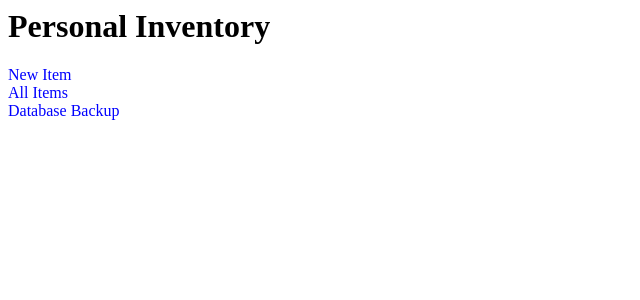
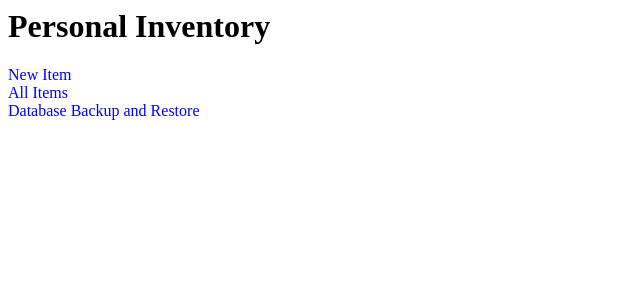
Before and after one commit to scrow/PHP-Inventory, a PHP site: page / in a window 1280 px wide. Shown: the top 300 px of the page, without its empty margins (0-640 px from the left). Run offline with PHP 8.4, Linux system fonts and the light colour scheme; a stand-in replaces the project's code that opens the database connection.

Commit message:
Update index.php link to backup.php
Signed-off-by: Steve Crow <scrow@sdf.org>

```diff
--- a/index.php
+++ b/index.php
@@ -15,7 +15,7 @@ require_once('globals.inc.php');
 		<P>
 			<A HREF="item.php">New Item</A> <BR/>
 			<A HREF="allitems.php">All Items</A> <BR/>
-			<A HREF="backup.php">Database Backup</A>
+			<A HREF="backup.php">Database Backup and Restore</A>
 		</P>
 
 	</BODY>
```
